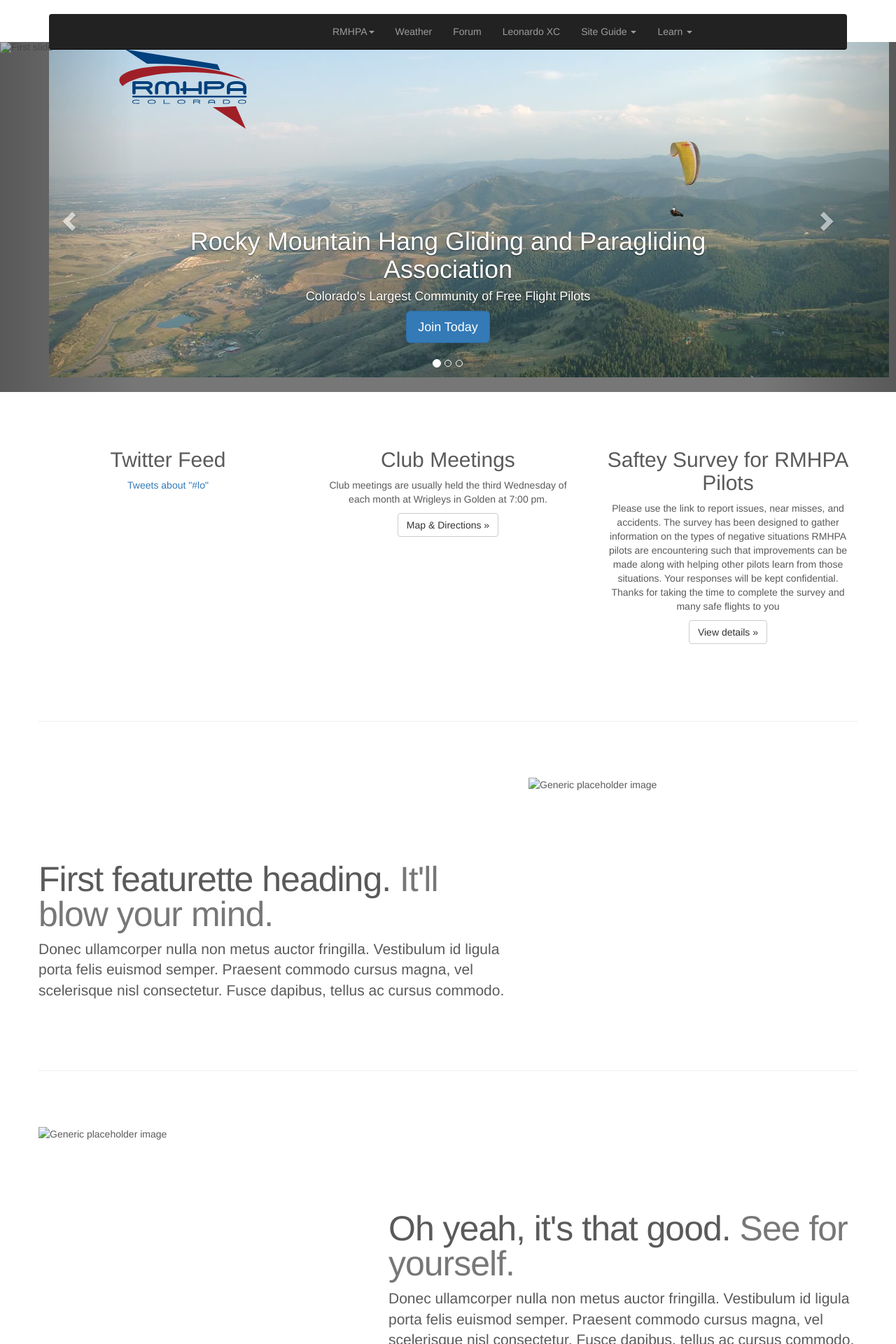
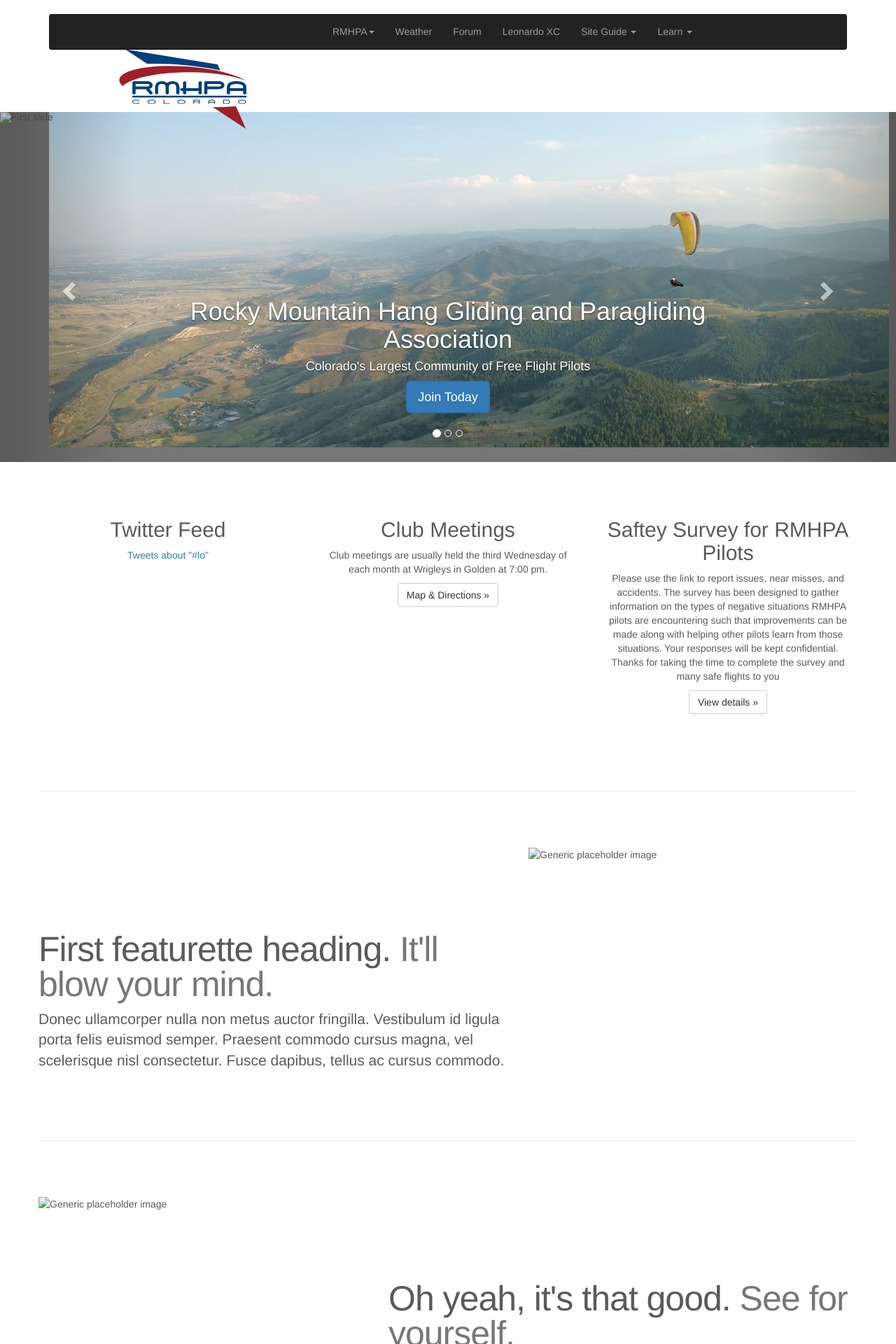
Before and after one commit to rmhpa/rmhpa.github.io, a Jekyll site: the page built from index.html, in a window 1280 px wide. Shown: the top 1920 px of the page at 70% size. Built offline with Jekyll 4.4.1, drawn with Linux system fonts in a browser that asks for light colours; nearby versions of some CDN libraries; comment, search, counter and statistics services are not loaded.

Commit message:
tweaked the template to make the logo look nice

```diff
--- a/_layouts/default.html
+++ b/_layouts/default.html
@@ -9,6 +9,7 @@
 
 <!--     <div class="page-content">
       <div class="wrap"> -->
+      <br><br><br><br><br>
       {{ content }}
 <!--       </div>
     </div> -->
--- a/lookout-site-guide.html
+++ b/lookout-site-guide.html
@@ -6,7 +6,7 @@ permalink: /lookout-site-guide/
 
 
 
-		<p><strong><img src="mgaggle.jpg" alt="Mt. Zion" width="200" height="150" style="float:left;padding:4px;" />Mt. Zion (Lookout Mtn):</strong> The Lookout flying site, located on Mt. Zion in Golden, has restricted landing fields, is in the public eye, and is one of very few sites along the Front Range. Lookout Launch is located on Jefferson County Open Space land. Lookout LZ is owned by the Colorado School of Mines and by the City of Golden. We fly with permission of these organizations and are required to restrict flying at Lookout to qualified pilots. With that said, we&rsquo;ll do everything we can to help qualified pilots enjoy this great flying site as much as we do!</p>
+		<p><strong><img src="/images/mgaggle.jpg" alt="Mt. Zion" width="200" height="150" style="float:left;padding:4px;" />Mt. Zion (Lookout Mtn):</strong> The Lookout flying site, located on Mt. Zion in Golden, has restricted landing fields, is in the public eye, and is one of very few sites along the Front Range. Lookout Launch is located on Jefferson County Open Space land. Lookout LZ is owned by the Colorado School of Mines and by the City of Golden. We fly with permission of these organizations and are required to restrict flying at Lookout to qualified pilots. With that said, we&rsquo;ll do everything we can to help qualified pilots enjoy this great flying site as much as we do!</p>
 	  <p> Th site is at approximately 6500ft MSL, 900ft above the primary LZ. Launches include possible NE, E, and SE. It's primarily a thermal site with little ridge soaring opportunity. Flying is possible year round. It has good XC potential; the Colorado state hang gliding record was set here - 187 miles by Brad Koji, and paragliding record of 102 miles by Jan Voegeli.</p>
 		<ul>
 		  <li>Primary LZ is at the base of the  mountain, about 400 yds by 200 yds on Colorado School of Mines property. </li>
```
